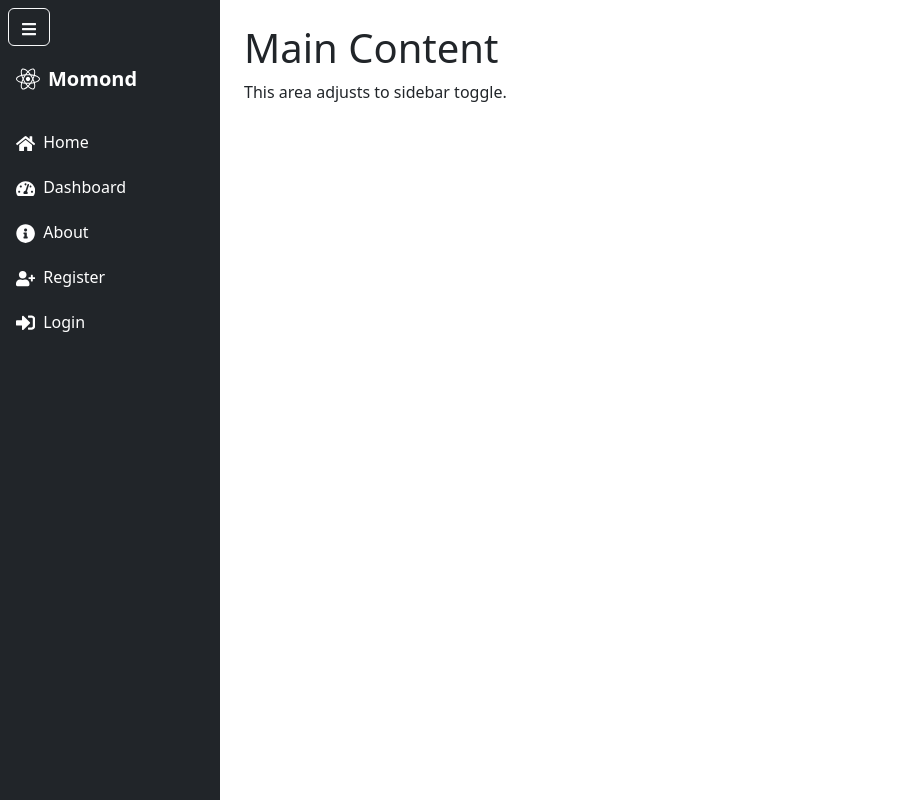
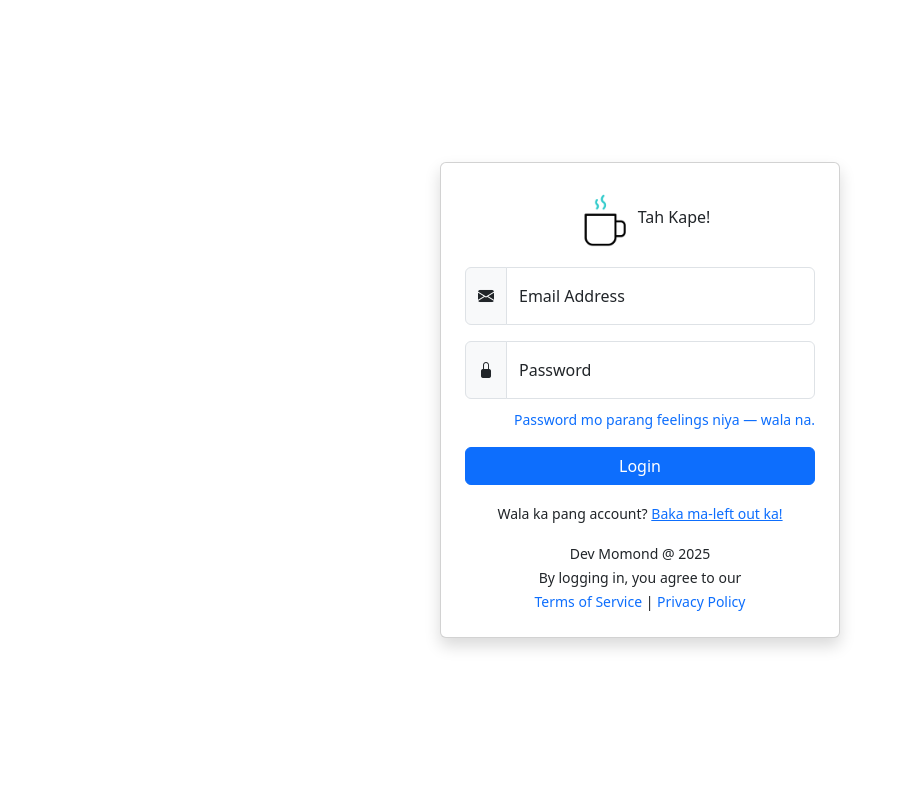
Before and after one commit to remon-shiba/third-react, a React (Vite) app: page / in a window 1280 px wide. Shown: the top 800 px of the page, without its empty margins (0-898 px from the left). Built offline with nearby package versions, Linux system fonts and the light colour scheme.

Commit message:
intitial commit

```diff
--- a/src/App.jsx
+++ b/src/App.jsx
@@ -1,22 +1,16 @@
-// src/App.jsx
-import { BrowserRouter as Router, Routes, Route } from 'react-router-dom';
-import Login from "./pages/Login";
-import Registration from "./pages/Register";
-import ForgotPassword from "./pages/ForgotPassword";
+import { BrowserRouter as Router } from 'react-router-dom';
+import { useState } from 'react';
 import Sidebar from './components/Sidebar';
+import AppRoutes from './routes/AppRoutes';
 
 const App = () => {
+  const [isLoggedIn, setIsLoggedIn] = useState(false);
+
   return (
-    <>
-      <Router>
-        <Sidebar />
-        <Routes>
-          <Route path="/" element={<Login />} />
-          <Route path="/register" element={<Registration />} />
-          <Route path="/forgot-password" element={<ForgotPassword />} />
-        </Routes>
-      </Router>
-    </>
+    <Router>
+      {isLoggedIn && <Sidebar />}
+      <AppRoutes setIsLoggedIn={setIsLoggedIn} />
+    </Router>
   );
 };
 
--- a/src/components/Sidebar.jsx
+++ b/src/components/Sidebar.jsx
@@ -1,5 +1,6 @@
 import { useState } from 'react';
 import { Link } from 'react-router-dom';
+import Logo from "../assets/meteor-rain.gif";
 import {
   FaHome,
   FaTachometerAlt,
@@ -7,7 +8,8 @@ import {
   FaUserPlus,
   FaSignInAlt,
   FaBars,
-  FaReact, // Example logo icon
+  FaReact,
+  FaSignOutAlt, // Example logo icon
 } from 'react-icons/fa';
 
 export default function Sidebar() {
@@ -37,11 +39,12 @@ export default function Sidebar() {
           style={{
             height: '50px',
             width: '100%',
-            transition: 'opacity 0.3s ease',
+            transition: 'opacity 0.5s ease',
           }}
         >
-          <FaReact className="me-2" size={24} />
-          {!collapsed && <span className="fs-5 fw-bold">Momond</span>}
+          {/* <FaReact className="me-2" size={24} /> */}
+          <img className="me-2 border border-1 rounded" src={Logo} alt="logo" style={{ width: '25px', height: '25px' }} />
+          {!collapsed && <span className="fs-4 fw-bold">Momond</span>}
         </div>
 
         {/* Menu */}
@@ -50,7 +53,7 @@ export default function Sidebar() {
           <SidebarLink to="/dashboard" icon={<FaTachometerAlt />} label="Dashboard" collapsed={collapsed} />
           <SidebarLink to="/about" icon={<FaInfoCircle />} label="About" collapsed={collapsed} />
           <SidebarLink to="/register" icon={<FaUserPlus />} label="Register" collapsed={collapsed} />
-          <SidebarLink to="/login" icon={<FaSignInAlt />} label="Login" collapsed={collapsed} />
+          <SidebarLink to="/login" icon={<FaSignOutAlt />} label="Logout" collapsed={collapsed} />
         </ul>
       </div>
 
--- a/src/pages/Login.jsx
+++ b/src/pages/Login.jsx
@@ -16,6 +16,11 @@ const Login = () => {
       return;
     }
 
+    // Do your login logic here (e.g., API call)
+    // If login successful:
+    setIsLoggedIn(true); // <-- Update login state
+    navigate("/dashboard"); // or any protected route
+
     toast.success("Login successful!");
   };
 
@@ -27,7 +32,8 @@ const Login = () => {
             src={logo}
             alt="Logo"
             style={{ width: "64px", height: "64px" }}
-          /> Tah Kape!
+          />{" "}
+          Tah Kape!
         </div>
         <form onSubmit={handleLogin}>
           <div className="input-group mb-3">
@@ -66,7 +72,7 @@ const Login = () => {
 
           <div className="mb-3 text-end">
             <Link to="/forgot-password" className="text-decoration-none small">
-            Password mo parang feelings niya — wala na.
+              Password mo parang feelings niya — wala na.
             </Link>
           </div>
 
@@ -79,11 +85,16 @@ const Login = () => {
 
         <div className="mt-3 text-center">
           <small>
-          Wala ka pang account? <Link to="/register">Baka ma-left out ka!</Link>
+            Wala ka pang account?{" "}
+            <Link to="/register">Baka ma-left out ka!</Link>
           </small>
         </div>
         <div className="mt-3 text-center">
-          <small>Dev Momond @ {currentYear}<br /> By logging in, you agree to our</small> <br />
+          <small>
+            Dev Momond @ {currentYear}
+            <br /> By logging in, you agree to our
+          </small>{" "}
+          <br />
           <small>
             <Link to="/terms" className="text-decoration-none">
               Terms of Service
--- /dev/null
+++ b/src/routes/AppRoutes.jsx
@@ -0,0 +1,18 @@
+import { Routes, Route } from 'react-router-dom';
+import Login from '../pages/Login';
+import Registration from '../pages/Register';
+import ForgotPassword from '../pages/ForgotPassword';
+import Dashboard from '../pages/Dashboard'; // optional example
+
+const AppRoutes = ({ setIsLoggedIn }) => {
+  return (
+    <Routes>
+      <Route path="/" element={<Login setIsLoggedIn={setIsLoggedIn} />} />
+      <Route path="/register" element={<Registration />} />
+      <Route path="/forgot-password" element={<ForgotPassword />} />
+      <Route path="/dashboard" element={<Dashboard />} /> {/* dummy protected route */}
+    </Routes>
+  );
+};
+
+export default AppRoutes;
```
Also changed, not shown: architecture.txt (added), src/assets/meteor-rain.gif (added), 1 other file (tests, documents, lock files or other folders).
